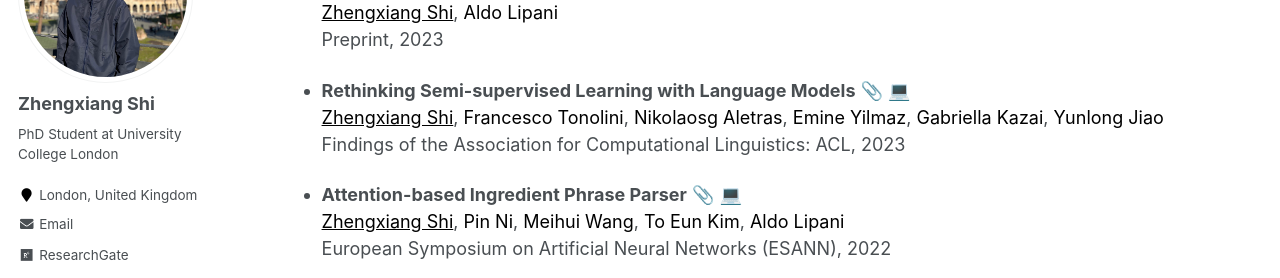
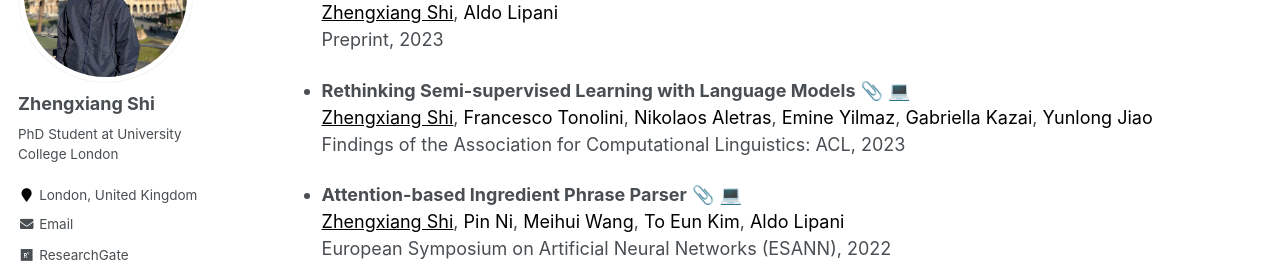
Before and after one commit to ZhengxiangShi/zhengxiangshi.github.io, a Jekyll site: the page built from _pages/publications.md, in a window 1280 px wide and 1034 px high. Shown: the part 211-489 px from the top of the window. Built offline with Jekyll 4.4.1, drawn with Linux system fonts in a browser that asks for light colours; emoji names are drawn with the system emoji font; some web fonts are replaced.

Commit message:
update publications

```diff
--- a/_pages/publications.md
+++ b/_pages/publications.md
@@ -32,7 +32,7 @@ a:active {
   Preprint, 2023 <br />
 
 * **Rethinking Semi-supervised Learning with Language Models** [:paperclip:](https://github.com/amzn/pretraining-or-self-training) [:computer:](https://github.com/amzn/pretraining-or-self-training) <br />
-  <span style="color:black;text-decoration:underline">Zhengxiang Shi</span>, <a href="https://scholar.google.com/citations?user=4urrvVQAAAAJ&hl=en" style="color: black;">Francesco Tonolini</a>, <a href="https://scholar.google.co.uk/citations?user=uxRWFhoAAAAJ&hl=en" style="color: black;">Nikolaosg Aletras</a>, <a href="https://scholar.google.com/citations?user=ocmAN4YAAAAJ&hl=en" style="color: black;">Emine Yilmaz</a>, <a href="https://scholar.google.co.uk/citations?user=0U23qOUAAAAJ&hl=en" style="color: black;">Gabriella Kazai</a>, <a href="https://scholar.google.com/citations?user=NgTM33MAAAAJ&hl=en" style="color: black;">Yunlong Jiao</a> <br />
+  <span style="color:black;text-decoration:underline">Zhengxiang Shi</span>, <a href="https://scholar.google.com/citations?user=4urrvVQAAAAJ&hl=en" style="color: black;">Francesco Tonolini</a>, <a href="https://scholar.google.co.uk/citations?user=uxRWFhoAAAAJ&hl=en" style="color: black;">Nikolaos Aletras</a>, <a href="https://scholar.google.com/citations?user=ocmAN4YAAAAJ&hl=en" style="color: black;">Emine Yilmaz</a>, <a href="https://scholar.google.co.uk/citations?user=0U23qOUAAAAJ&hl=en" style="color: black;">Gabriella Kazai</a>, <a href="https://scholar.google.com/citations?user=NgTM33MAAAAJ&hl=en" style="color: black;">Yunlong Jiao</a> <br />
   Findings of the Association for Computational Linguistics: ACL, 2023 <br />
 
 * **Attention-based Ingredient Phrase Parser** [:paperclip:](https://doi.org/10.14428/esann/2022.es2022-10) [:computer:](https://github.com/ZhengxiangShi/IngredientParsing) <br />
```
